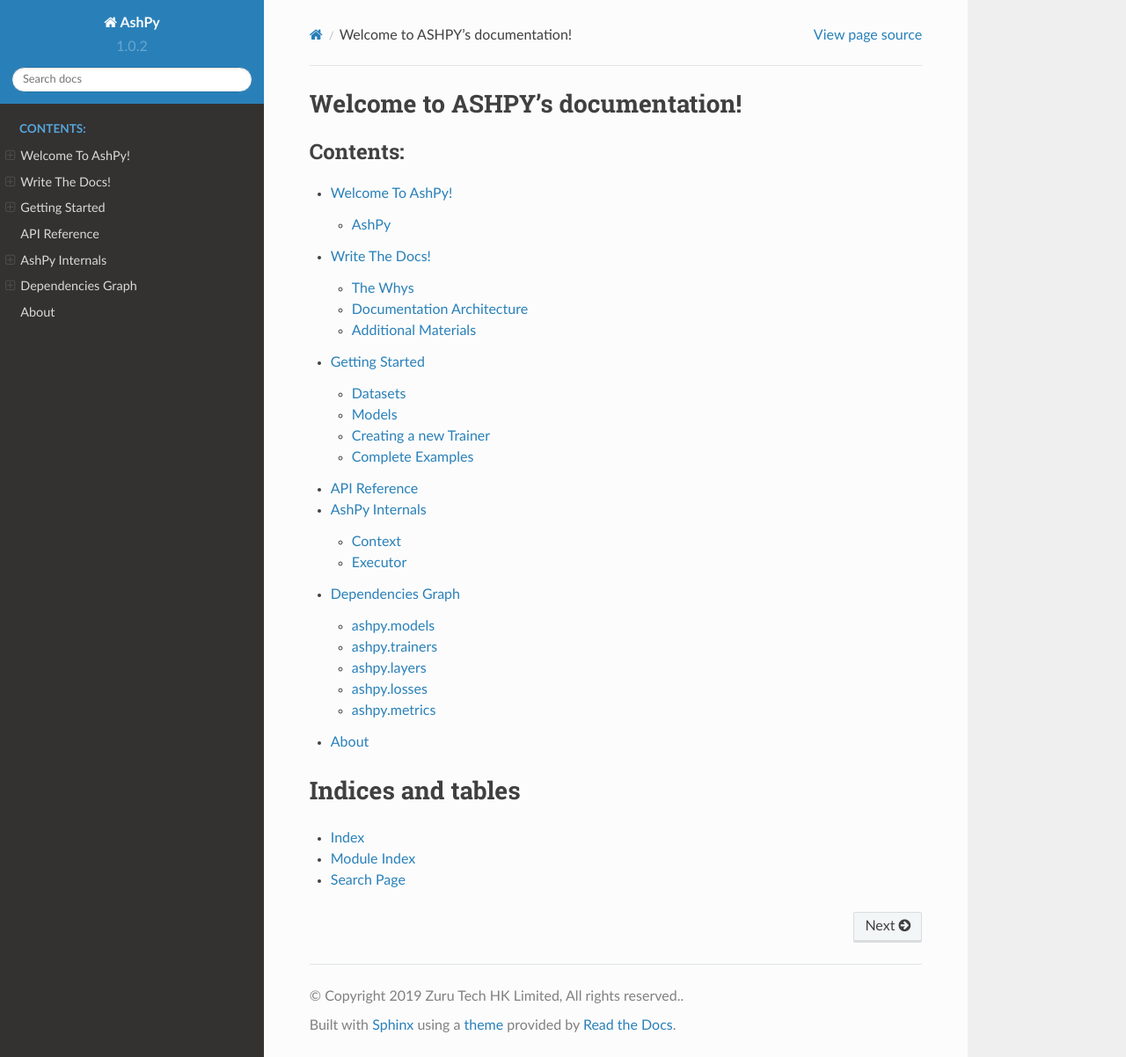
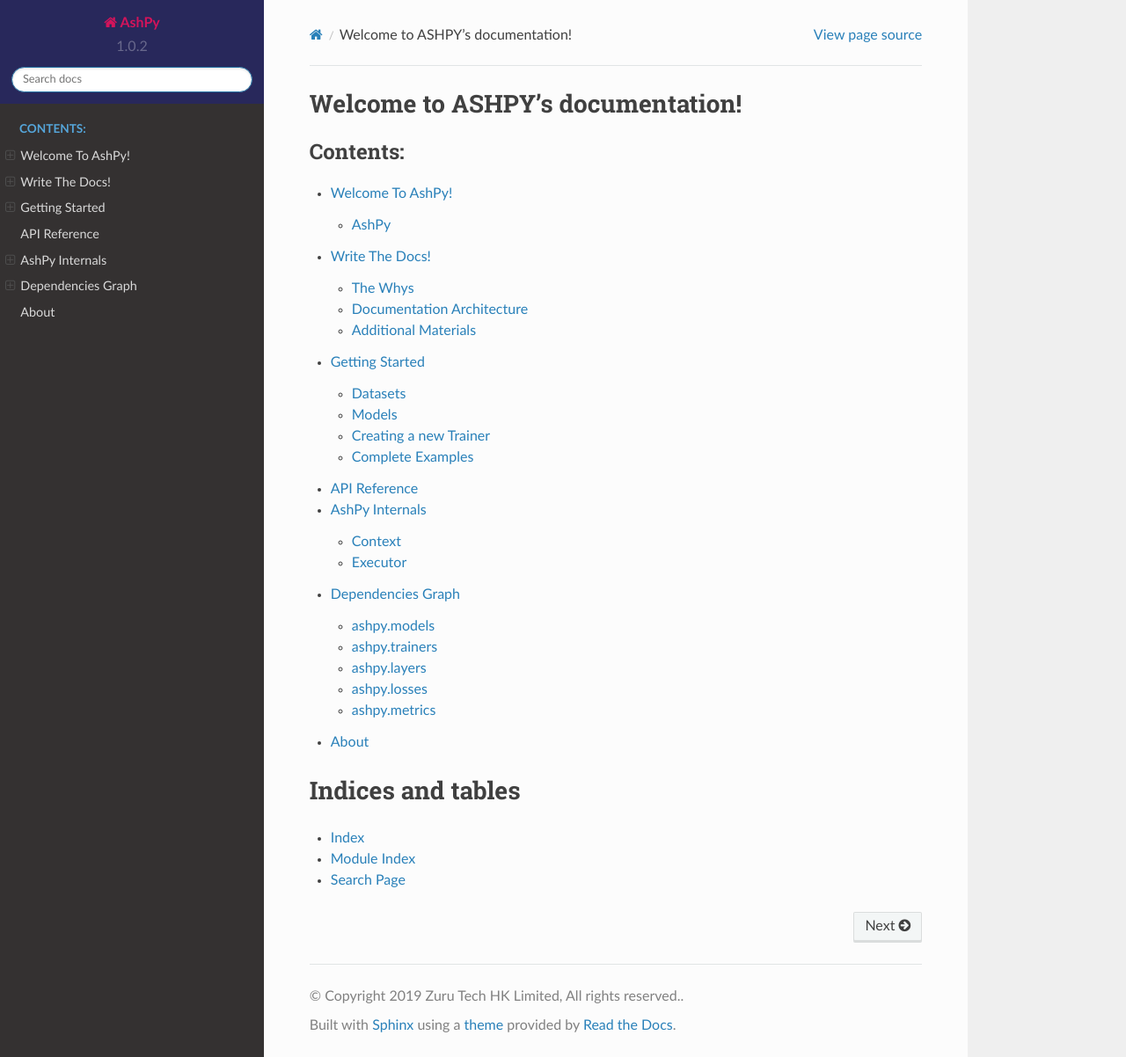
Before and after one commit to zurutech/ashpy, a Sphinx documentation site: the page built from docs/source/index.rst, in a window 1280 px wide and 1202 px high. Shown: the whole window at 88% size. Built offline with Sphinx 7.4.7 and the Read the Docs theme 2.0.0, drawn with Linux system fonts in a browser that asks for light colours.

Commit message:
custom colors in docs

```diff
--- /dev/null
+++ b/docs/source/_static/css/custom.css
@@ -0,0 +1,7 @@
+.wy-side-nav-search {
+    background-color: #28285b;
+}
+
+.wy-side-nav-search>a {
+    color: #d3145b;
+}
--- a/docs/source/conf.py
+++ b/docs/source/conf.py
@@ -139,6 +139,8 @@ html_theme_options = {
 # so a file named "default.css" will overwrite the builtin "default.css".
 html_static_path = ["_static"]
 
+html_css_files = ["css/custom.css"]
+
 # Custom sidebar templates, must be a dictionary that maps document names
 # to template names.
 #
```
